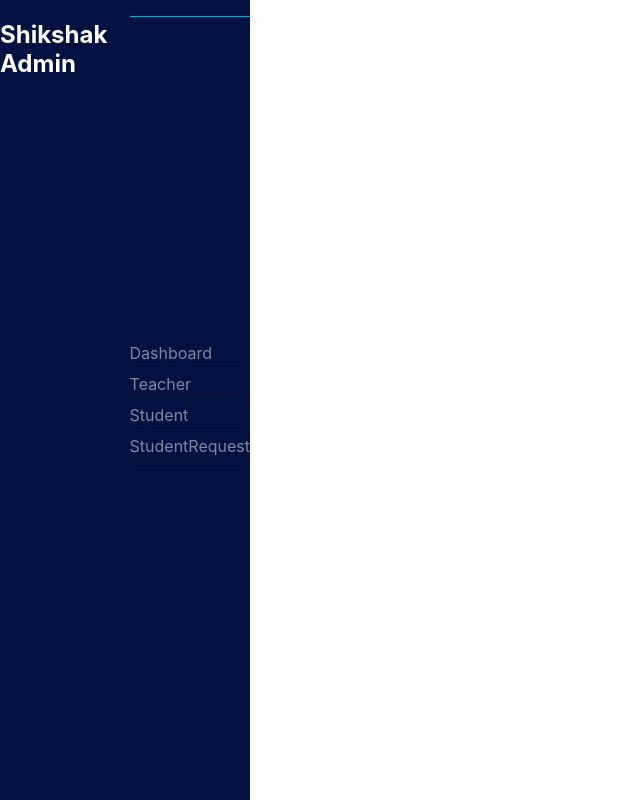
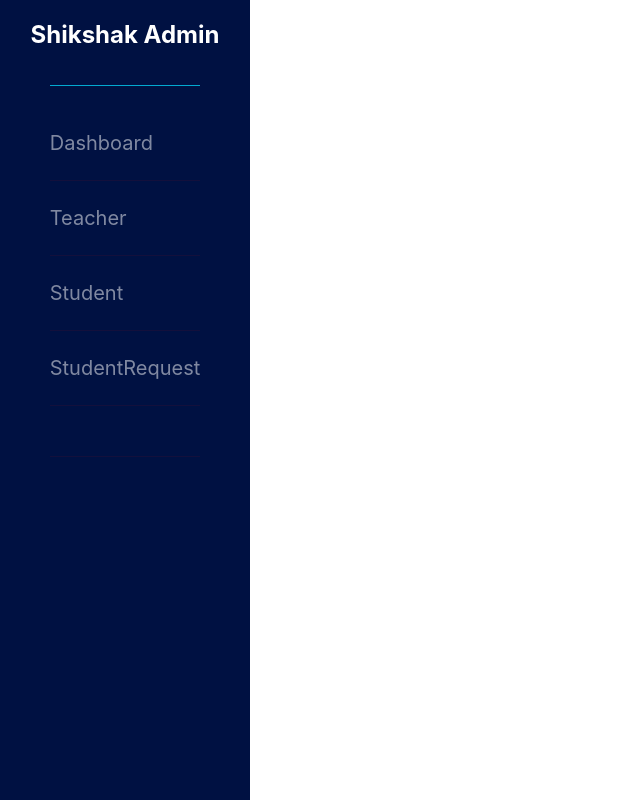
Before and after one commit to Bhargav-shikshak/Admin, a React (Create React App) app: page / in a window 1280 px wide. Shown: the whole page, without its empty margins (0-640 px from the left). Built offline with nearby package versions, Linux system fonts and the light colour scheme.

Commit message:
Update sidebar.css

```diff
--- a/src/components/sidebar.css
+++ b/src/components/sidebar.css
@@ -6,31 +6,30 @@
   background-color: #001142;
   color: #fff;
   display: flex;
-
-
+  flex-direction: column;
+  align-items: center; /* Center items horizontally */
 }
 
 .sidebar ul {
   list-style: none;
-  padding: 0;
+  padding: 20px 0 ;
   border-top: 1px solid rgba(4, 209, 245, 0.795);
   flex-grow: 1;
   display: flex;
   flex-direction: column;
-
-  justify-content: center; /* Center items vertically */
 }
 
 .sidebar li {
   border-bottom: 1px solid rgba(184, 15, 15, 0.1);
   padding-top: 10px;
+  padding: 25px 0;
+  font-size: 20px;
 }
 
 .sidebar a {
   text-decoration: none;
   color: #fff;
   opacity: 0.5;
-
 }
 
 .sidebar a:hover {
```
